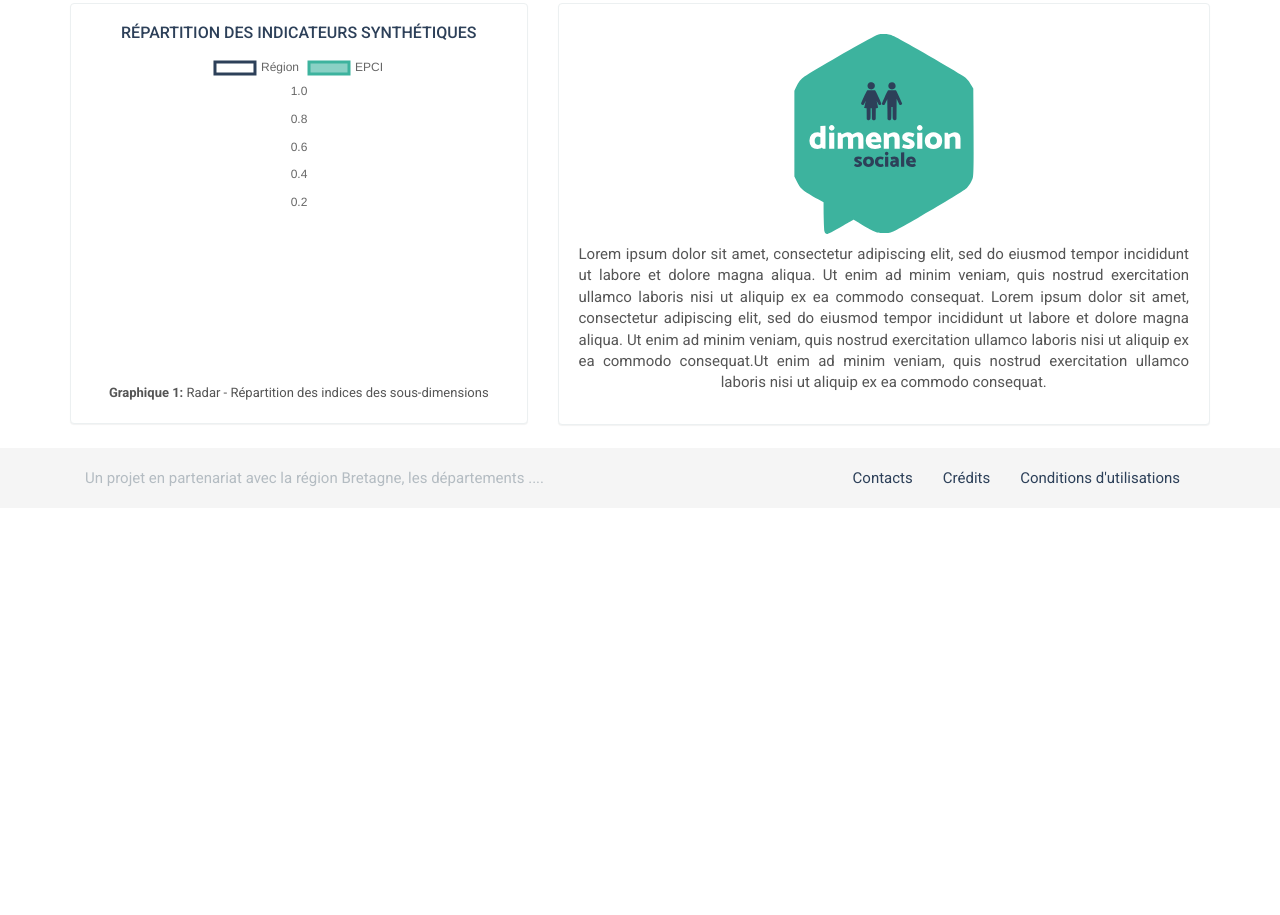
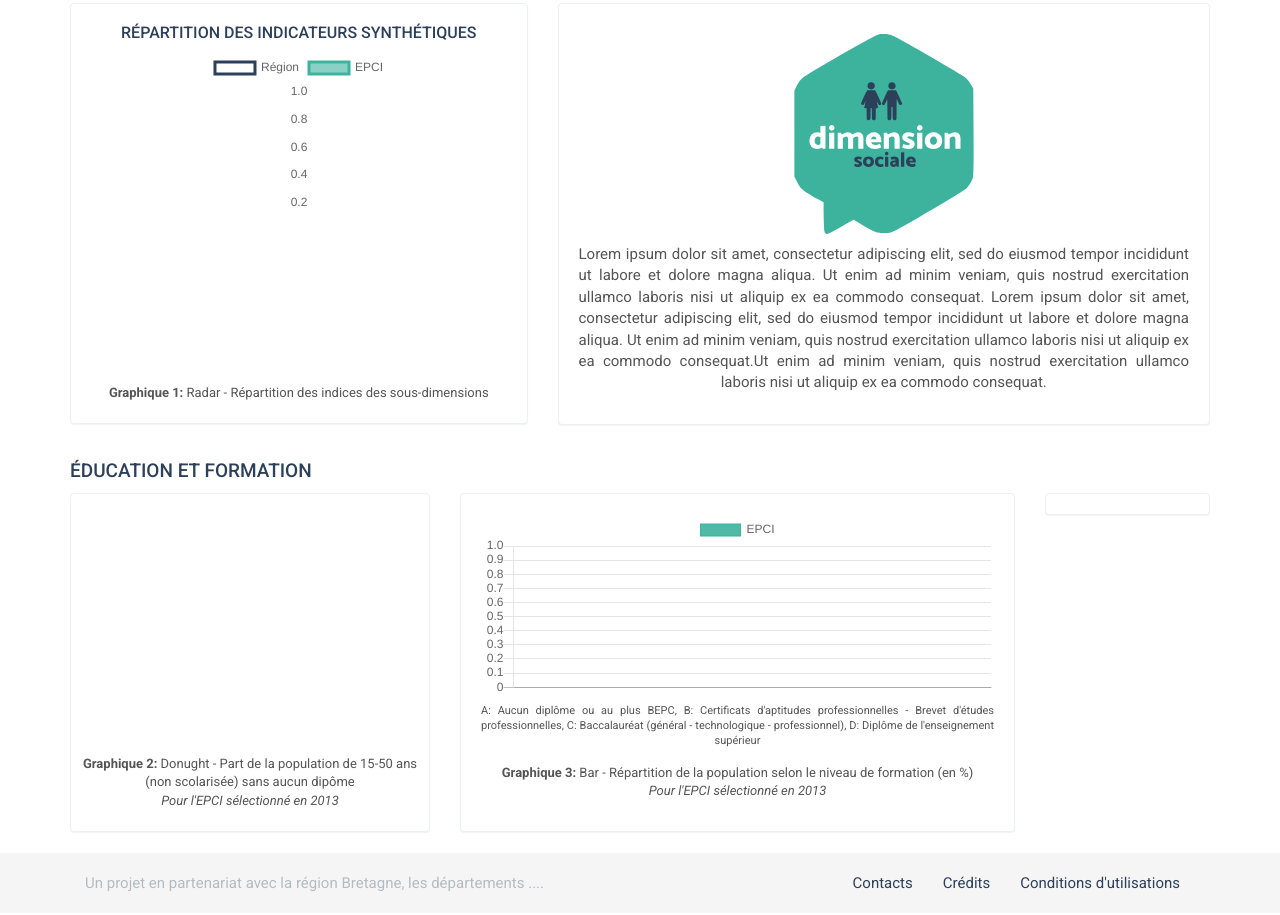
Before and after one commit to HWFord/dd-portal, a plain HTML site: page dashboard.html in a window 1280 px wide. Shown: the part 292-1207 px from the top of the page. Before the commit the page ends 801 px from the top, so only its background shows below. Drawn offline with nearby package versions, Linux system fonts and the light colour scheme; no server answers.

Commit message:
Ajout indicateur dashboard

```diff
--- a/css/portal_index.css
+++ b/css/portal_index.css
@@ -166,6 +166,13 @@ ul.nav.nav-tabs{
 	margin-top: 20px;
 }
 
+/* TEXT*/
+.titleSubDim{
+	font-weight: 500!important;
+	margin-top: 15px!important;
+	text-transform: uppercase;
+}
+
 /* PANEL */
 .panel-text{
 	padding: 20px;
--- a/dashboard.html
+++ b/dashboard.html
@@ -16,14 +16,14 @@
 
     <!-- Chartjs librairie -->
     <script src="https://cdnjs.cloudflare.com/ajax/libs/Chart.js/2.1.6/Chart.js"></script>
-    <!-- Bootstrap Core CSS -->
+    <!-- Custom CSS -->
     <link href="css/theme.min.css" rel="stylesheet">
-    <!-- Css index du développement durable -->
     <link href="css/portal_index.css" rel="stylesheet">
-    <!-- Css footer -->
     <link href="css/sticky-footer.css" rel="stylesheet">
+    <link href="css/bootstrap-adaptive-tabs.css" rel="stylesheet">
 
-    <!-- Custom CSS -->
+
+
 <style>
     body {
         padding-top: 60px;
@@ -41,7 +41,6 @@
 </head>
 
 <body>
-
     <!-- Navigation -->
     <nav class="navbar navbar-default navbar-fixed-top" role="navigation">
     	<!-- Container -->
@@ -116,7 +115,7 @@
         	<!-- TabPanel-Social -->
             <div role="tabpanel" class="tab-pane active" id="h_sociale">
                 <div id="charts-container_social">
-                	<!-- ROW A -->
+                	<!-- ROW A Global-->
                  	<div class="row">
 	                    <div class="col-md-5">
 	                        <div class="panel panel-default">
@@ -137,6 +136,35 @@
 	                    </div>
                  	</div>
                  	<!-- /.ROW A -->
+                    <h4 class="titleSubDim">Éducation et formation</h4>
+                    <!-- ROW B Education & Formation-->
+                    <div class="row">
+                        <div class="col-md-4">
+                            <div class="panel panel-default">
+                                <div class="panel-body panel-graph">
+                                    <canvas id="chart_soc_1" width="100" height="70"></canvas>
+                                    <p class="sub-title-graph"><b>Graphique 2:</b> Donught - Part de la population de 15-50 ans (non scolarisée) sans aucun dipôme</br><i>Pour l'EPCI sélectionné en 2013</i></p>
+                                </div>
+                            </div>
+                        </div>
+                        <div class="col-md-6">
+                            <div class="panel panel-default">
+                                <div class="panel-body panel-text">
+                                    <canvas id="chart_soc_2" width="" height="111"></canvas>
+                                    <p style="font-size:11px; line-height:1.4;">A: Aucun diplôme ou au plus BEPC, B: Certificats d'aptitudes professionnelles - Brevet d'études professionnelles, C: Baccalauréat (général - technologique - professionnel), D: Diplôme de l'enseignement supérieur</p>
+                                    <p class="sub-title-graph"><b>Graphique 3:</b> Bar - Répartition de la population selon le niveau de formation (en %)</br><i>Pour l'EPCI sélectionné en 2013</i></p>
+                                </div>
+                            </div>
+                        </div>
+                        <div class="col-md-2">
+                            <div class="panel panel-default">
+                                <div class="panel-body panel-graph">
+
+                                </div>
+                            </div>
+                        </div>
+                    </div>
+                    <!-- /.ROW B -->
                 </div>
             </div>
             <!-- /.TabPanel-Social -->
@@ -165,23 +193,29 @@
 	                    </div>
 	                </div>
 	                <!-- /.ROW A -->
-	                <!-- ROW B -->
+	                 <h4 class="titleSubDim">Accès à l'emploi</h4>
+                    <!-- ROW B Accès à l'emploi-->
                     <div class="row">
                         <div class="col-md-6">
                             <div class="panel panel-default">
-	                			<div class="panel-body panel-graph">
-	                				<h4>SOUS-DIMENSION 1</h4>
-	                        		<canvas id="chart_eco_1"></canvas>
-	                        		<p class="sub-title-graph"><b>Graphique 2:</b> Donught - Indicateur 1</p>
+                                <div class="panel-body panel-text">
+                                    <canvas id="chart_soc_1" width="" height="111"></canvas>
+                                    <p class="sub-title-graph"><b>Graphique 2:</b> Ligne - Répartition de la population selon le niveau de formation (en %)</br><i>Pour l'EPCI sélectionné en 2013</i></p>
                                 </div>
                             </div>
                         </div>
-	                    <div class="col-md-6">
+                        <div class="col-md-2">
                             <div class="panel panel-default">
                                 <div class="panel-body panel-graph">
-	                				<h4>SOUS-DIMENSION 2</h4>
-	                        		<canvas id="chart_eco_2"></canvas>
-	                        		<p class="sub-title-graph"><b>Graphique 3:</b> Bar - Indicateur 2</p>
+
+                                </div>
+                            </div>
+                        </div>
+                        <div class="col-md-4">
+                            <div class="panel panel-default">
+                                <div class="panel-body panel-graph">
+                                    <canvas id="chart_eco_2" width="100" height="70"></canvas>
+                                    <p class="sub-title-graph"><b>Graphique 3:</b> Donught - Part de la population de 15-50 ans (non scolarisée) sans aucun dipôme</br><i>Pour l'EPCI sélectionné en 2013</i></p>
                                 </div>
                             </div>
                         </div>
--- a/js/dataviz.js
+++ b/js/dataviz.js
@@ -170,76 +170,13 @@ var ctx_eco_0 = document.getElementById("chart_eco_0");
       });
 
 //Intégration du graphique chart_0 dans l'objet charts_eco
-           charts_eco["chart_eco_0"] = chart_eco_0;
+charts_eco["chart_eco_0"] = chart_eco_0;
 
-// CHART 1 - Donught
-
-          var ctx_eco_1 = document.getElementById("chart_eco_1");
-    			var chart_eco_1 = new Chart(ctx_eco_1, {
-    			type: 'doughnut',
-    			data: {
-    			labels: [],
-    			datasets: [{
-    							label: 'Nombre d habitant.e.s',
-    							data: [],
-    							backgroundColor: [
-    								"rgba(255,212,96,0.9)",
-    								"rgba(153,153,153,0.9)"
-    							],
-    							hoverBackgroundColor: [
-    								"rgba(255,212,96,1)",
-    								"rgba(153,153,153,1)"
-    							],
-    							borderWidth: 3
-    						}]
-    					}
-    			});
-
-//Intégration du graphique chart_1 dans l'objet charts_eco
-  charts_eco["chart_eco_1"] = chart_eco_1;
+// CHART 1 - Line -> Evolution des DEFM
 
 
-//Chart 2 - Bar
-           var ctx_eco_2 = document.getElementById("chart_eco_2");
-           var chart_eco_2 = new Chart(ctx_eco_2, {
-                type: 'bar',
-                data: {
-                    labels: [],
-                    datasets: [{
-                        label: '# of Votes',
-                        data: [],
-                        backgroundColor: [
-                            'rgba(255,212,96, 0.9)',
-                            'rgba(255,212,96, 0.9)',
-                            'rgba(255,212,96, 0.9)',
-                            'rgba(255,212,96, 0.9)',
-                            'rgba(255,212,96, 0.9)',
-                            'rgba(255,212,96, 0.9)'
-                        ],
-                        borderColor: [
-                            'rgba(255,212,96,1)',
-                            'rgba(255,212,96, 1)',
-                            'rgba(255,212,96, 1)',
-                            'rgba(255,212,96, 1)',
-                            'rgba(255,212,96, 1)',
-                            'rgba(255,212,96, 1)'
-                        ],
-                        borderWidth: 1
-                    }]
-                },
-                options: {
-                    scales: {
-                        yAxes: [{
-                            ticks: {
-                                beginAtZero:true
-                            }
-                        }]
-                    }
-                }
-            });
 
-//Intégration du graphique chart_2 dans l'objet charts_eco
-  charts_eco["chart_eco_2"] = chart_eco_2;
+
 
 
 
@@ -387,4 +324,84 @@ charts_envir["chart_env_0"] = chart_env_0;
 
 
 //Intégration du graphique chart_0 dans l'objet charts_soc
-    charts_soc["chart_soc_0"] = chart_soc_0;
+  charts_soc["chart_soc_0"] = chart_soc_0;
+
+// CHART 1 - Donught - Part des 15-50ans non scolarisé sans diplôme
+
+      var ctx_soc_1 = document.getElementById("chart_soc_1");
+      var chart_soc_1 = new Chart(ctx_soc_1, {
+        type: 'doughnut',
+        data: {
+          labels: [],
+          datasets: [{
+                  label: 'Population de 15-50 ans (non scolarisée)',
+                  data: [],
+                  backgroundColor: [
+                    "rgba(61,179,158,0.9)",
+                    "rgba(153,153,153,0.9)"
+                  ],
+                  hoverBackgroundColor: [
+                    "rgba(61,179,158,1)",
+                    "rgba(153,153,153,1)"
+                  ],
+                  borderWidth: 3
+                }]
+        },
+        options: {
+          tooltips: {
+            callbacks: {
+                label: function(tooltipItem, data) {
+                    return parseInt(data.datasets[0].data[tooltipItem.index]).toLocaleString() + " %";
+                }
+            }
+          }
+        }
+      });
+
+//Intégration du graphique chart_1 dans l'objet charts_soc
+  charts_soc["chart_soc_1"] = chart_soc_1;
+
+
+// CHART 2 - Bar - Niveau de formation
+     var ctx_soc_2 = document.getElementById("chart_soc_2");
+     var chart_soc_2 = new Chart(ctx_soc_2, {
+          type: 'bar',
+          data: {
+              labels: [],
+              datasets: [{
+                  label: 'EPCI',
+                  data: [],
+                  backgroundColor: [
+                      'rgba(61,179,158,0.9)',
+                      'rgba(61,179,158,0.9)',
+                      'rgba(61,179,158,0.9)',
+                      'rgba(61,179,158,0.9)'
+                  ],
+                  borderColor: [
+                      'rgba(61,179,158,1)',
+                      'rgba(61,179,158,1)',
+                      'rgba(61,179,158,1)',
+                      'rgba(61,179,158,1)'
+                  ],
+                  borderWidth: 1
+              }]
+          },
+          options: {
+              scales: {
+                  yAxes: [{
+                      ticks: {
+                          beginAtZero:true
+                      }
+                  }]
+              },
+              tooltips: {
+                  callbacks: {
+                      label: function(tooltipItem, data) {
+                          return parseFloat(tooltipItem.yLabel.toFixed(1)).toLocaleString() + " %";
+                      }
+                  }
+              }
+          }
+      });
+//Intégration du graphique chart_2 dans l'objet charts_soc
+  charts_soc["chart_soc_2"] = chart_soc_2;
```
Lines whose indentation alone changed are shown as unchanged.
